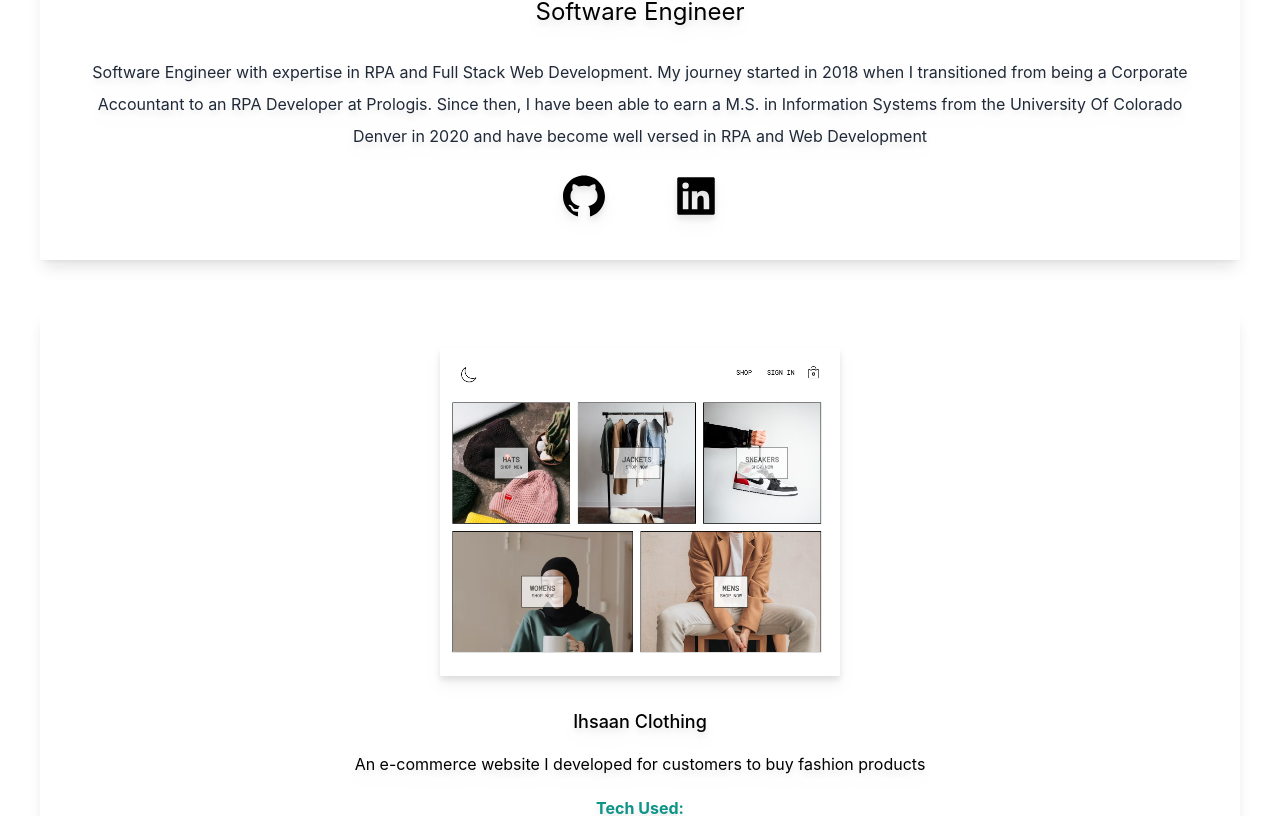
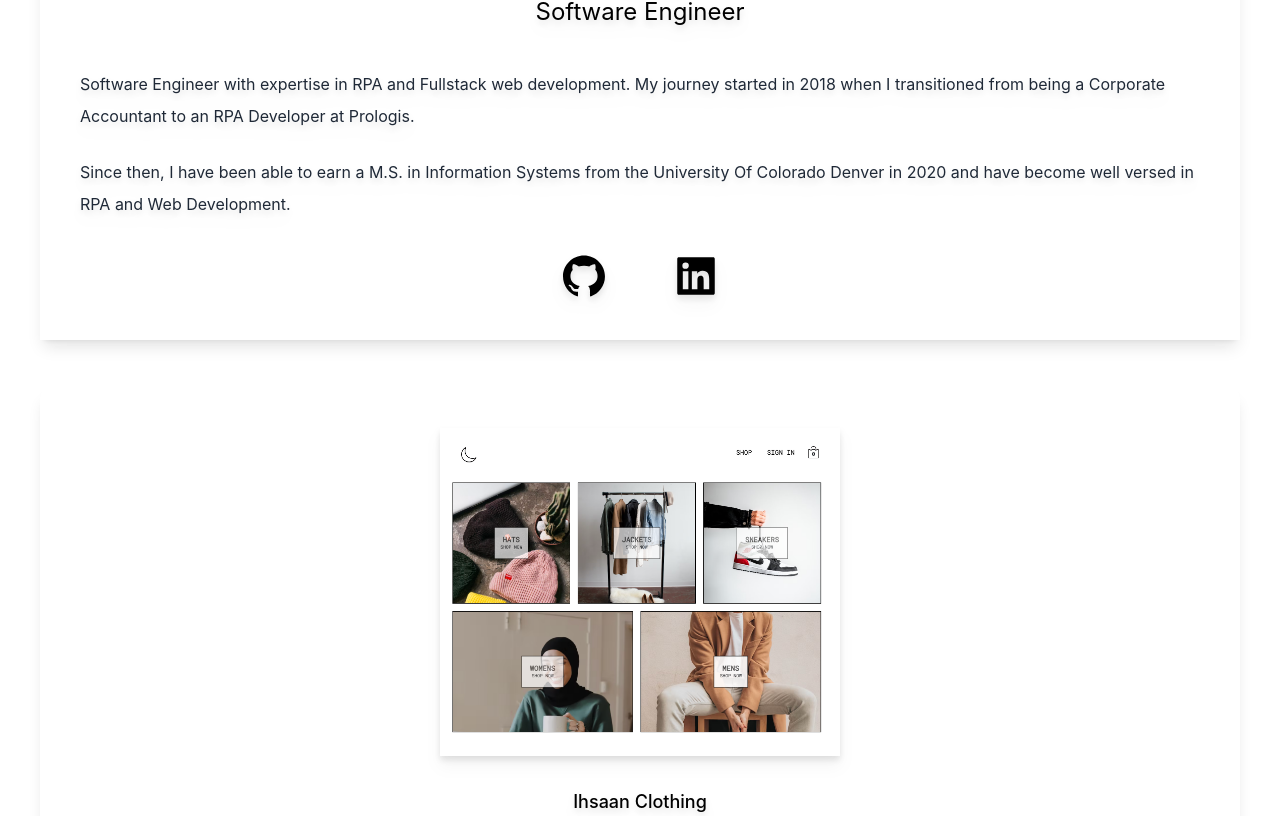
Before and after one commit to abu-jeylani/portfolio, a Next.js app: page / in a window 1280 px wide. Shown: the part 252-1068 px from the top of the page. Built offline with nearby package versions, Linux system fonts and the light colour scheme.

Commit message:
fixing text align

```diff
--- a/pages/index.js
+++ b/pages/index.js
@@ -47,16 +47,22 @@ export default function Home() {
           </ul>
         </nav>
         <section className="drop-shadow-lg shadow-lg p-10 max-w-full">
-          <div className="text-center">
-            <h2 className="text-5xl text-teal-600 font-medium">Abu </h2>
-            <h3 className="text-2xl py-2">Software Engineer</h3>
-            <p className="text-md py-5 leading-8 text-gray-800">
-              Software Engineer with expertise in RPA and Full Stack Web
-              Development. My journey started in 2018 when I transitioned from
+          <div>
+            <h2 className="text-5xl text-teal-600 font-medium text-center">
+              Abu
+            </h2>
+            <h3 className="text-2xl py-2 text-center">Software Engineer</h3>
+          </div>
+          <div className="text-md py-5 leading-8 text-gray-800">
+            <p className="py-3">
+              Software Engineer with expertise in RPA and Fullstack web
+              development. My journey started in 2018 when I transitioned from
               being a Corporate Accountant to an RPA Developer at Prologis.
+            </p>
+            <p className="py-3 text">
               Since then, I have been able to earn a M.S. in Information Systems
               from the University Of Colorado Denver in 2020 and have become
-              well versed in RPA and Web Development
+              well versed in RPA and Web Development.
             </p>
           </div>
           <div className="text-5xl flex justify-center gap-16">
@@ -87,14 +93,12 @@ export default function Home() {
               </a>
 
               <p className="py-2">
-                An e-commerce website I developed for customers to buy fashion
-                products
+                An e-commerce website I developed for customers to buy clothing
+                products.
               </p>
               <h4 className="py-1 mt-2 text-teal-600 font-bold">Tech Used:</h4>
               <p className="text-gray-800 py-1">React (Front-End)</p>
               <p className="text-gray-800 py-1">Firebase (Back-End)</p>
-              <p className="text-gray-800 py-1">Github (Repo)</p>
-              <p className="text-gray-800 py-1">Netlify (Hosting Service)</p>
             </div>
           </div>
         </section>
```
